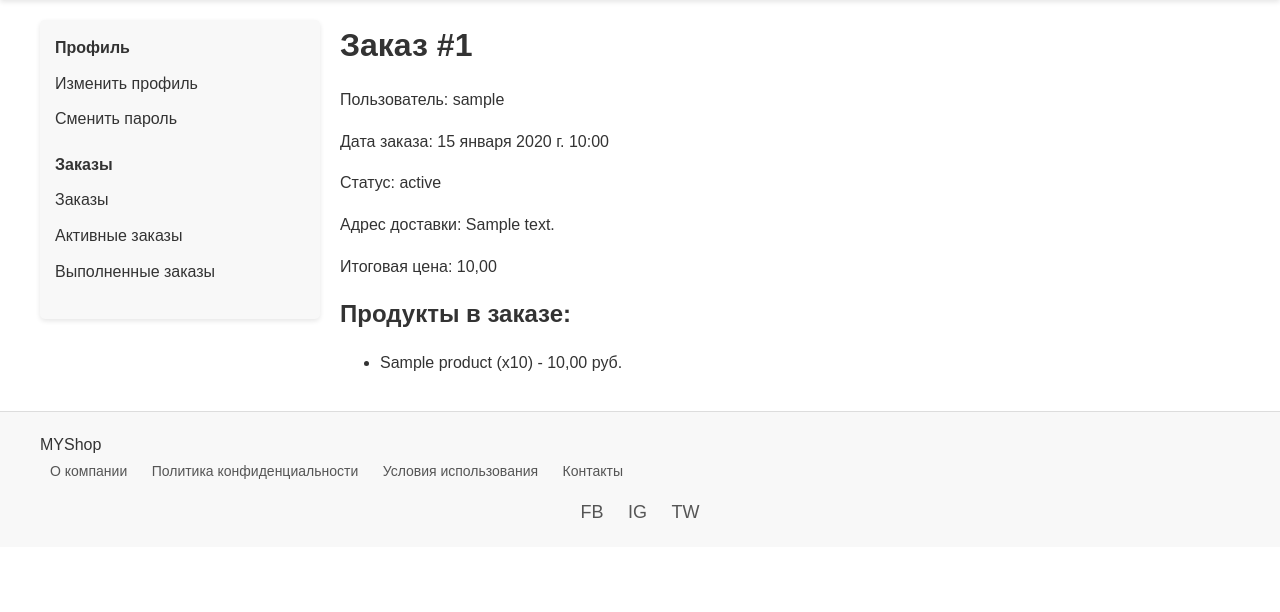
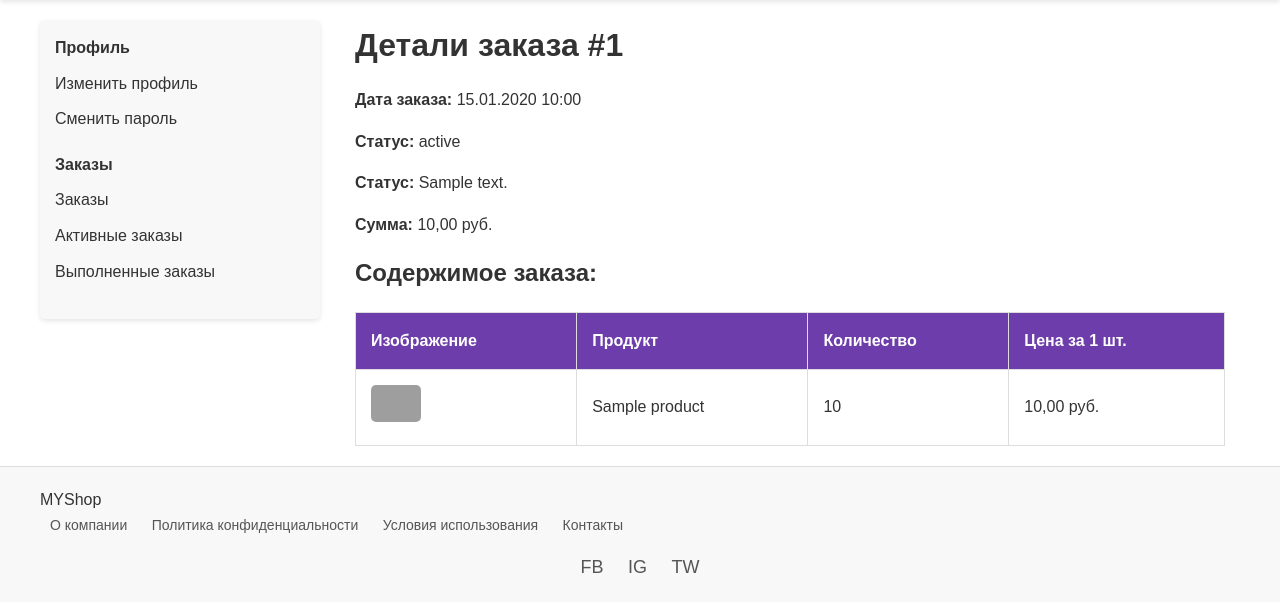
Before and after one commit to JolyCougar/Shop_django, a Django app: page /order/1 in a window 1280 px wide. Shown: the part 115-727 px from the top of the page. Run offline with Django 5.2, Linux system fonts and the light colour scheme; tables that the repository leaves empty hold one stand-in row (values such as "Sample post"); grey boxes are pictures that could not be loaded.

Commit message:
edit: order detail and profile

```diff
--- a/shop/templates/shop/order_detail.html
+++ b/shop/templates/shop/order_detail.html
@@ -1,7 +1,7 @@
 {% extends 'include/base.html' %}
 {% load add_class %}
 {% block title %}
-	Профиль {{ user.username }}
+    Профиль {{ user.username }}
 {% endblock %}
 
 {% block filters %}
@@ -9,23 +9,37 @@
 {% endblock %}
 
 {% block content %}
-    <h1>Заказ #{{ order.id }}</h1>
-<p>Пользователь: {{ order.user.username }}</p>
-<p>Дата заказа: {{ order.order_date }}</p>
-<p>Статус: {{ order.status }}</p>
-<p>Адрес доставки: {{ order.delivery_address }}</p>
-<p>Итоговая цена: {{ order.total_price }}</p>
 
-<h2>Продукты в заказе:</h2>
-<ul>
-    {% for item in order.items.all %}
-        <li>
-            {{ item.product.name }} (x{{ item.quantity }}) - {{ item.product.price }} руб.
-        </li>
-    {% empty %}
-        <li>В заказе нет продуктов.</li>
-    {% endfor %}
-</ul>
+    <div class="container profile">
+        <h1>Детали заказа #{{ order.id }}</h1>
 
-
+        <div class="order-details">
+            <p><strong>Дата заказа:</strong> {{ order.order_date|date:"d.m.Y H:i" }}</p>
+            <p><strong>Статус:</strong> {{ order.status }}</p>
+            <p><strong>Статус:</strong> {{ order.delivery_address }}</p>
+            <p><strong>Сумма:</strong> {{ order.total_price }} руб.</p>
+            <h2>Содержимое заказа:</h2>
+            <table class="order-items-table">
+                <thead>
+                <tr>
+                    <th>Изображение</th>
+                    <th>Продукт</th>
+                    <th>Количество</th>
+                    <th>Цена за 1 шт.</th>
+                </tr>
+                </thead>
+                <tbody>
+                {% for item in order.items.all %}
+                    <tr>
+                        <td><img src="{{ item.product.preview.url }}" alt="{{ item.product.name }}"
+                                 class="product-image"></td>
+                        <td>{{ item.product.name }}</td>
+                        <td>{{ item.quantity }}</td>
+                        <td>{{ item.product.price }} руб.</td>
+                    </tr>
+                {% endfor %}
+                </tbody>
+            </table>
+        </div>
+    </div>
 {% endblock %}
--- a/static/css/styles.css
+++ b/static/css/styles.css
@@ -913,3 +913,36 @@ button.prev-slide:hover, button.next-slide:hover {
         padding: 10px; /* Уменьшаем отступы на мобильных устройствах */
     }
 }
+
+/* Стили для таблицы с продуктами в заказе */
+.order-items-table {
+    width: 100%;
+    border-collapse: collapse;
+    margin-top: 20px;
+}
+
+.order-items-table th, .order-items-table td {
+    padding: 15px;
+    text-align: left;
+    border: 1px solid #ddd;
+}
+
+.order-items-table th {
+    background-color: var(--primary-color);
+    color: white;
+    font-size: 16px;
+}
+
+.order-items-table tr:nth-child(even) {
+    background-color: #f2f2f2;
+}
+
+.order-items-table tr:hover {
+    background-color: #f1f1f1;
+}
+
+.product-image {
+    width: 50px; /* Ширина изображения */
+    height: auto; /* Автоматическая высота для сохранения пропорций */
+    border-radius: 5px; /* Закругленные углы */
+}
```
Also changed, not shown: account/templates/account/profile.html (+6 -4 lines).
